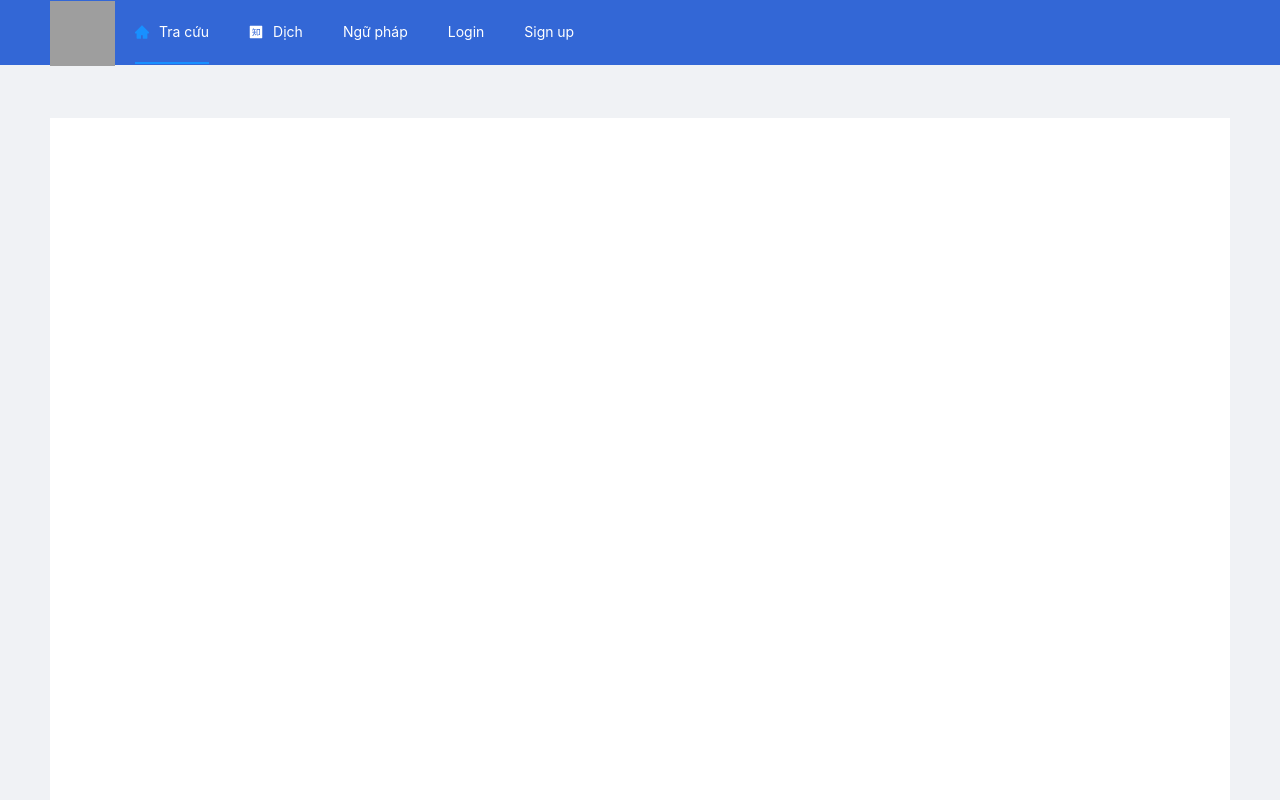
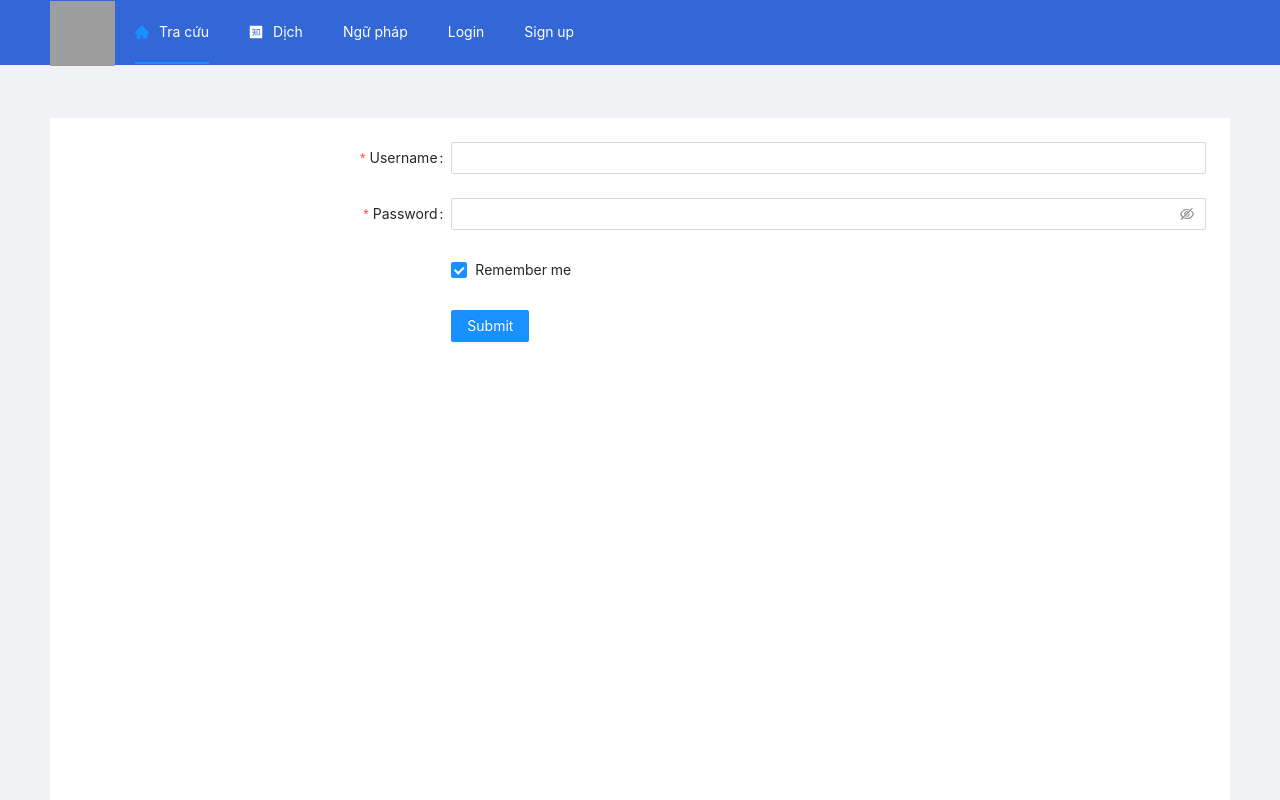
Before and after one commit to tranhoanglonghai2k/Project-Web-Frontend, a React (Create React App) app in the folder frontend/: page /login in a window 1280 px wide. Shown: the top 800 px of the page. Built offline with nearby package versions, Linux system fonts and the light colour scheme; grey boxes are pictures that could not be loaded.

Commit message:
Login page

```diff
--- a/frontend/src/pages/Login/Login.js
+++ b/frontend/src/pages/Login/Login.js
@@ -1,8 +1,15 @@
 import React from "react";
-import { Layout } from "antd";
+import { Layout, Form, Input, Button, Checkbox } from "antd";
 
 function Login() {
   const { Content } = Layout;
+  const onFinish = (values: any) => {
+    console.log("Success:", values);
+  };
+
+  const onFinishFailed = (errorInfo: any) => {
+    console.log("Failed:", errorInfo);
+  };
 
   return (
     <Layout>
@@ -13,7 +20,51 @@ function Login() {
         <div
           className="site-layout-background"
           style={{ padding: 24, minHeight: 2400, marginTop: 54 }}
-        ></div>
+        >
+          <Form
+            name="basic"
+            labelCol={{ span: 8 }}
+            wrapperCol={{ span: 16 }}
+            initialValues={{ remember: true }}
+            onFinish={onFinish}
+            onFinishFailed={onFinishFailed}
+            autoComplete="off"
+          >
+            <Form.Item
+              label="Username"
+              name="username"
+              rules={[
+                { required: true, message: "Please input your username!" },
+              ]}
+            >
+              <Input />
+            </Form.Item>
+
+            <Form.Item
+              label="Password"
+              name="password"
+              rules={[
+                { required: true, message: "Please input your password!" },
+              ]}
+            >
+              <Input.Password />
+            </Form.Item>
+
+            <Form.Item
+              name="remember"
+              valuePropName="checked"
+              wrapperCol={{ offset: 8, span: 16 }}
+            >
+              <Checkbox>Remember me</Checkbox>
+            </Form.Item>
+
+            <Form.Item wrapperCol={{ offset: 8, span: 16 }}>
+              <Button type="primary" htmlType="submit">
+                Submit
+              </Button>
+            </Form.Item>
+          </Form>
+        </div>
       </Content>
     </Layout>
   );
```
